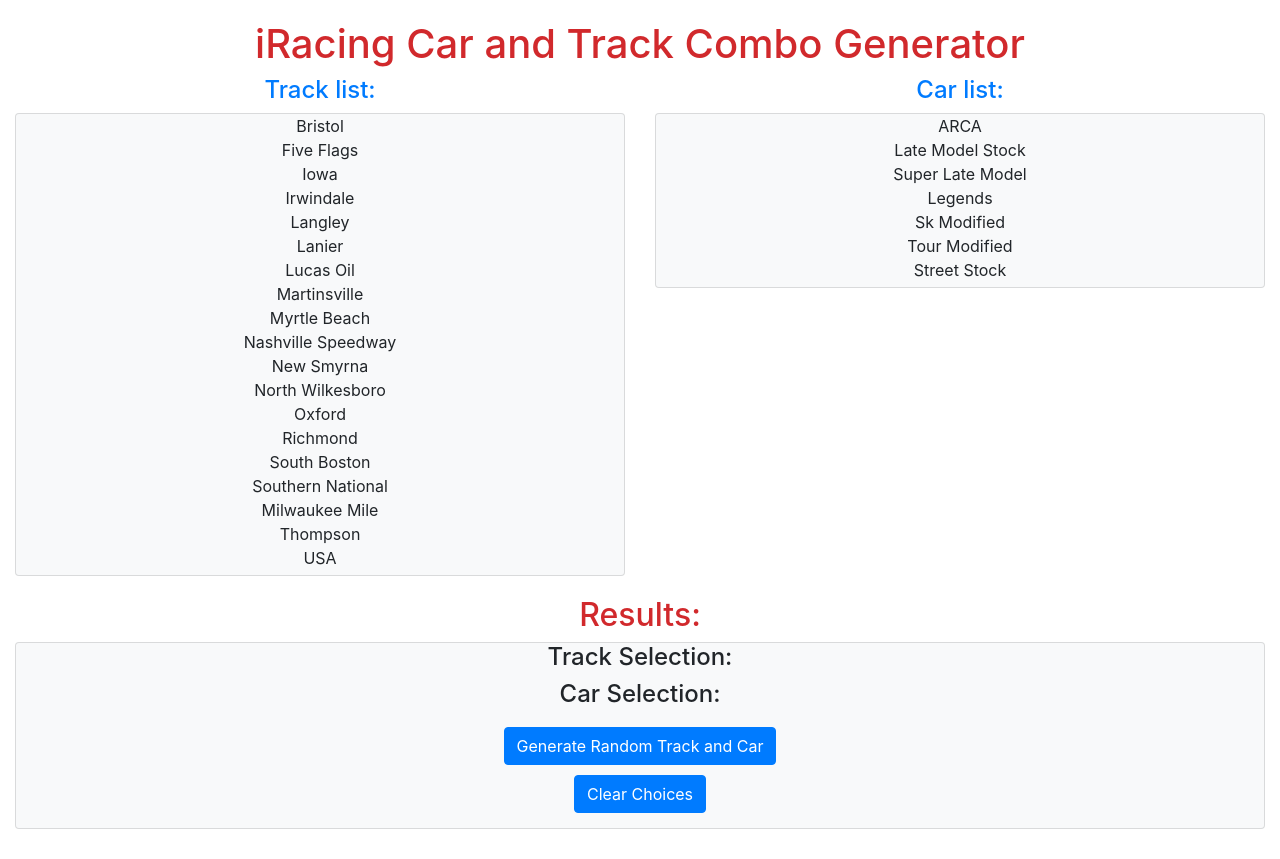
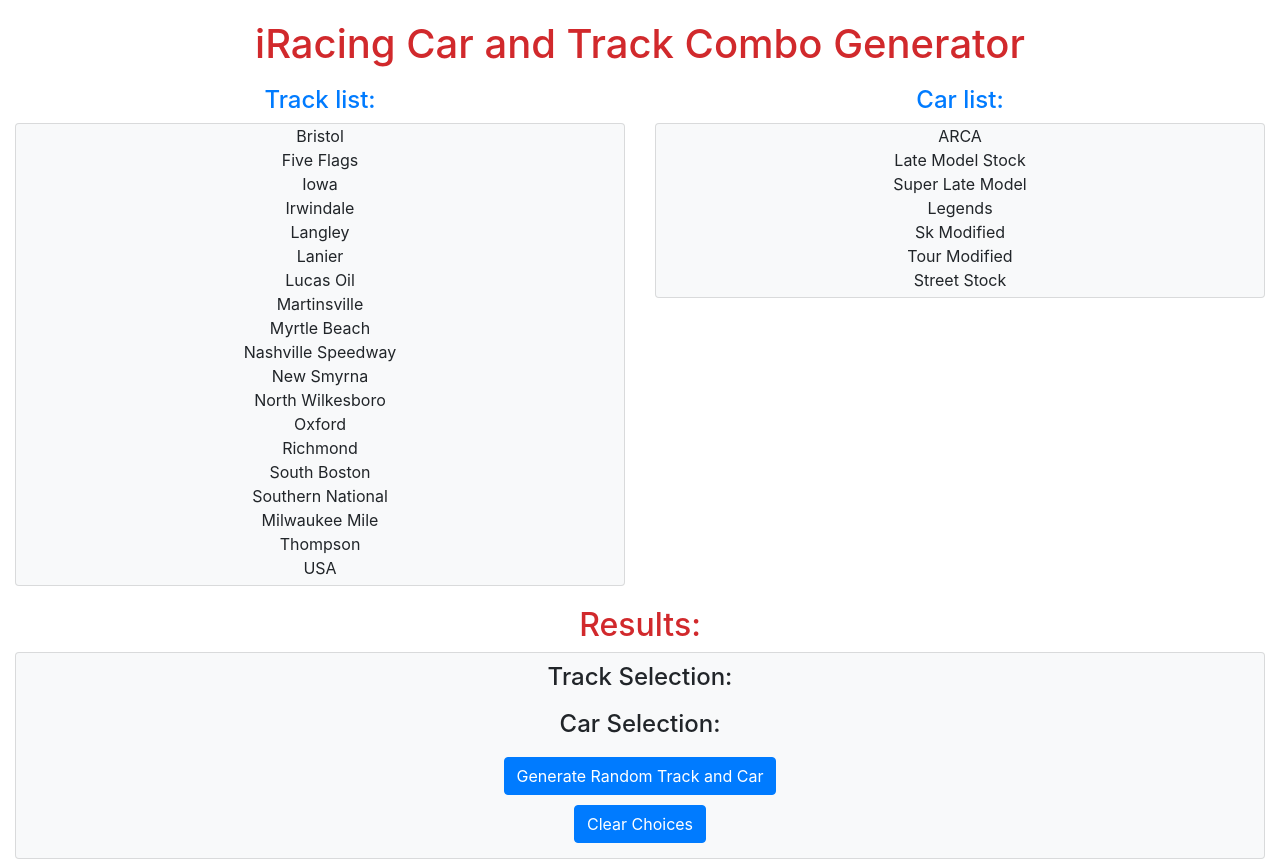
Before and after one commit to pataskad/randomcartrackcombo, a Django app: page / in a window 1280 px wide. Before the commit the page ends 829 px from the top, so only its background shows below. Run offline with Django 3.2, Linux system fonts and the light colour scheme; some libraries are stand-ins or nearby versions.

Commit message:
readme updates, v1.0.2

```diff
--- a/trackcar_rng/templates/index.html
+++ b/trackcar_rng/templates/index.html
@@ -22,7 +22,7 @@
                 <div class="row">
                     <!--left "card" (aka well/card) displays track list generator. Ideally displays full list to choose from as well-->
                     <div class="col-lg-6">
-                        <h4 style="color: #007bff;">Track list:</h4>
+                        <h4 style="color: #007bff; margin-top: 10px;">Track list:</h4>
                         <div class="card bg-light">
                             <!--Display list of tracks in data structure-->
                             <ul style="padding: 0px; margin-bottom: 5px;">
@@ -32,7 +32,7 @@
                     </div>
                     <!--right "card" (aka well/card) displays car list generator.  Ideally displays full list to choose from as well-->
                     <div class="col-lg-6">
-                        <h4 style="color: #007bff;">Car list:</h4>
+                        <h4 style="color: #007bff; margin-top: 10px;">Car list:</h4>
                         <div class="card bg-light">
                             <!--Displays list of cars in data structure-->
                             <ul style="padding: 0px; margin-bottom: 5px;">
@@ -46,9 +46,9 @@
                     <h2 style="color: #d1292c; margin-top: 20px;">Results:</h2>
                     <div class="card bg-light">
                         <!--Outputs random track and car below-->
-                        <h4>Track Selection:</h4>
+                        <h4 style="margin-top: 10px;">Track Selection:</h4>
                         <div id="trackresult" style="font-size: larger; color: #d1292c;"></div>
-                        <h4>Car Selection:</h4>
+                        <h4 style="margin-top: 10px;">Car Selection:</h4>
                         <div id="carresult" style="font-size: larger; color: #d1292c;"></div>
                         <div class="row mx-auto">
                             <button onclick="trackAndCar()" class="btn btn-primary" style="margin-top: 10px;">Generate Random Track and Car</button>
```
Also changed, not shown: README.md.
